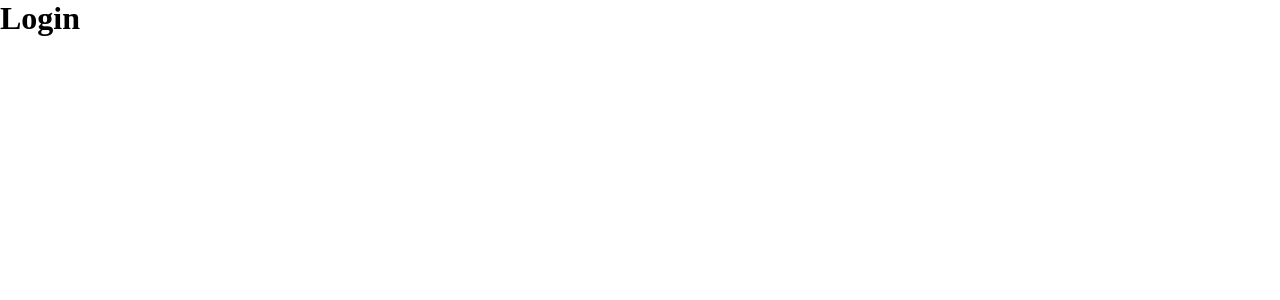
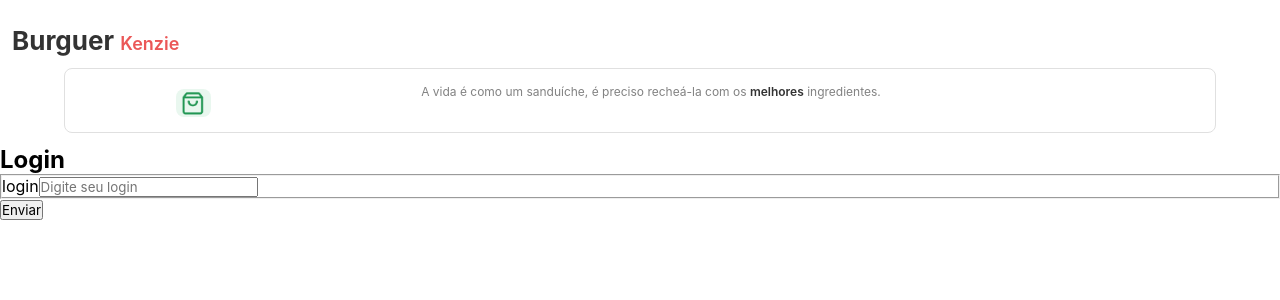
Before and after one commit to Kenzie-Academy-Brasil-Developers/react-entrega-template-hamburgueria-da-kenzie-2-jorge-rodrigo, a React (Create React App) app: page / in a window 1280 px wide. Shown: the top 300 px of the page. Built offline with nearby package versions, Linux system fonts and the light colour scheme.

Commit message:
feat: form component, input component, login logo, login info

```diff
--- /dev/null
+++ b/src/components/Form/index.tsx
@@ -0,0 +1,20 @@
+
+
+
+interface iFormsProps{
+    children: React.ReactNode;
+    sub: () => void
+}
+
+const Form = ({ children, sub }: iFormsProps)=> {
+
+
+    return (
+        <form onSubmit={sub}>
+           {children}
+        </form>
+    )
+}
+
+
+export default Form
--- /dev/null
+++ b/src/components/Input/index.tsx
@@ -0,0 +1,22 @@
+
+
+interface iInputProps{
+    label: string,
+    type:string,
+    placeholder:string,
+    id:string,
+    register?: () => void
+}
+
+const Input = ({ label, type, placeholder,id,register}: iInputProps) => {
+
+    return (
+        <fieldset>
+            <label htmlFor={id}>{label}</label>
+            <input type={type} placeholder={placeholder} id={id} {...register}/>
+        </fieldset>
+    )
+}
+
+
+export default Input
--- a/src/pages/login/index.tsx
+++ b/src/pages/login/index.tsx
@@ -1,12 +1,30 @@
-
-
+import { LogoStyled } from "../../styles/logo"
+import Bag from '../../assets/bag.png'
+import { InfoDivStyled, } from "./style"
+import Form from "../../components/Form"
+import Input from "../../components/Input"
 
 
 const LoginPage = () => {
 
+  const oi = () => {
+    console.log("oi")
+  }
+
     return (
         <>
-          <h1>Login</h1>
+          <LogoStyled>Burguer <span>Kenzie</span></LogoStyled>
+          <InfoDivStyled>
+             <img src={Bag} alt=""/>
+             <p>A vida é como um sanduíche, é preciso recheá-la com os <span>melhores</span> ingredientes.</p>
+          </InfoDivStyled>
+          <div>
+            <h2>Login</h2>
+            <Form sub={oi}>
+              <Input type={"text"} label={"login"} placeholder={"Digite seu login"} id={"login"}/>
+              <button>Enviar</button>
+            </Form>
+          </div>
         </>
     )
 }
--- /dev/null
+++ b/src/pages/login/style.ts
@@ -0,0 +1,38 @@
+import styled from "styled-components";
+
+
+export const InfoDivStyled = styled.div`
+
+   margin: 12px auto;
+   padding: 15px 6px;
+
+   border: 1px solid var(--color-grey-1);
+   border-radius: 8px;
+
+   width: 90%;
+
+   display: flex;
+   justify-content: space-around;
+
+   img{
+      height: 28px;
+      width: 35px;
+      margin-top: 5px;
+      background-color: var(--color-bg);
+      padding: 0 5px;
+      border-radius: 8px;
+   }
+
+
+   p{
+    font-size: 12px;
+    width: 60%;
+    height: 20%;
+    color: var(--color-grey-2);
+
+    span{
+        color: var(--color-black);
+       font-weight: 600;
+    }
+   }
+`
--- a/src/styles/global.ts
+++ b/src/styles/global.ts
@@ -3,15 +3,26 @@ import { createGlobalStyle } from "styled-components";
 
 
 export const GlobalStyle = createGlobalStyle`
+    @font-face {
+        font-family:'Inter', sans-serif;
+        src: url('https://fonts.googleapis.com/css2?family=Inter:wght@100;200;300;400;500;600;700;800;900&display=swap');
+    }
 
    *{
     margin: 0;
     padding: 0;
     box-sizing: border-box;
-    background-color: var(--color-grey-5);
+    font-family:'Inter', sans-serif;
     }
 
     button{
         cursor: pointer;
     }
+    :root{
+        --color-bg:rgba(39, 174, 96, 0.1);
+        --color-black: #333333;
+        --color-orange: #EB5757;
+        --color-grey-1:#E0E0E0;
+        --color-grey-2:#828282;
+    }
 `
--- /dev/null
+++ b/src/styles/logo.ts
@@ -0,0 +1,17 @@
+import styled from "styled-components";
+
+
+export const LogoStyled = styled.h1`
+
+    color: var(--color-black);
+    font-weight: 700;
+    font-size: 26px;
+    margin-top: 25px;
+    margin-left: 12px;
+
+    span{
+     color: var(--color-orange);
+     font-size: 18px;
+     font-weight: 600;
+   }
+`
```
Also changed, not shown: src/assets/bag.png (added).
